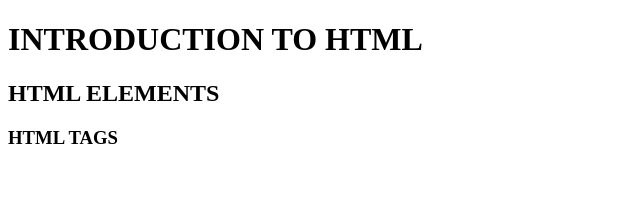
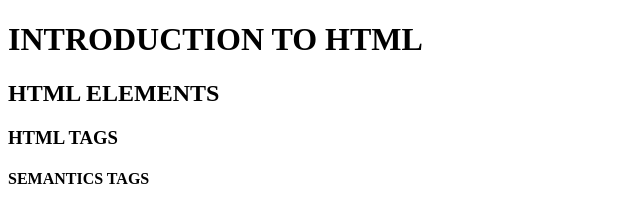
Before and after one commit to Trtheo/dev-html, a plain HTML site: page index.html in a window 1280 px wide. Shown: the whole page, without its empty margins (0-640 px from the left). Drawn offline with Linux system fonts and the light colour scheme.

Commit message:
second commit

```diff
--- a/index.html
+++ b/index.html
@@ -9,5 +9,7 @@
   <h1>INTRODUCTION TO HTML</h1>
   <h2>HTML ELEMENTS</h2>
   <h3>HTML TAGS</h3>
+  <h4>SEMANTICS TAGS</h4>
+
 </body>
 </html>
```
